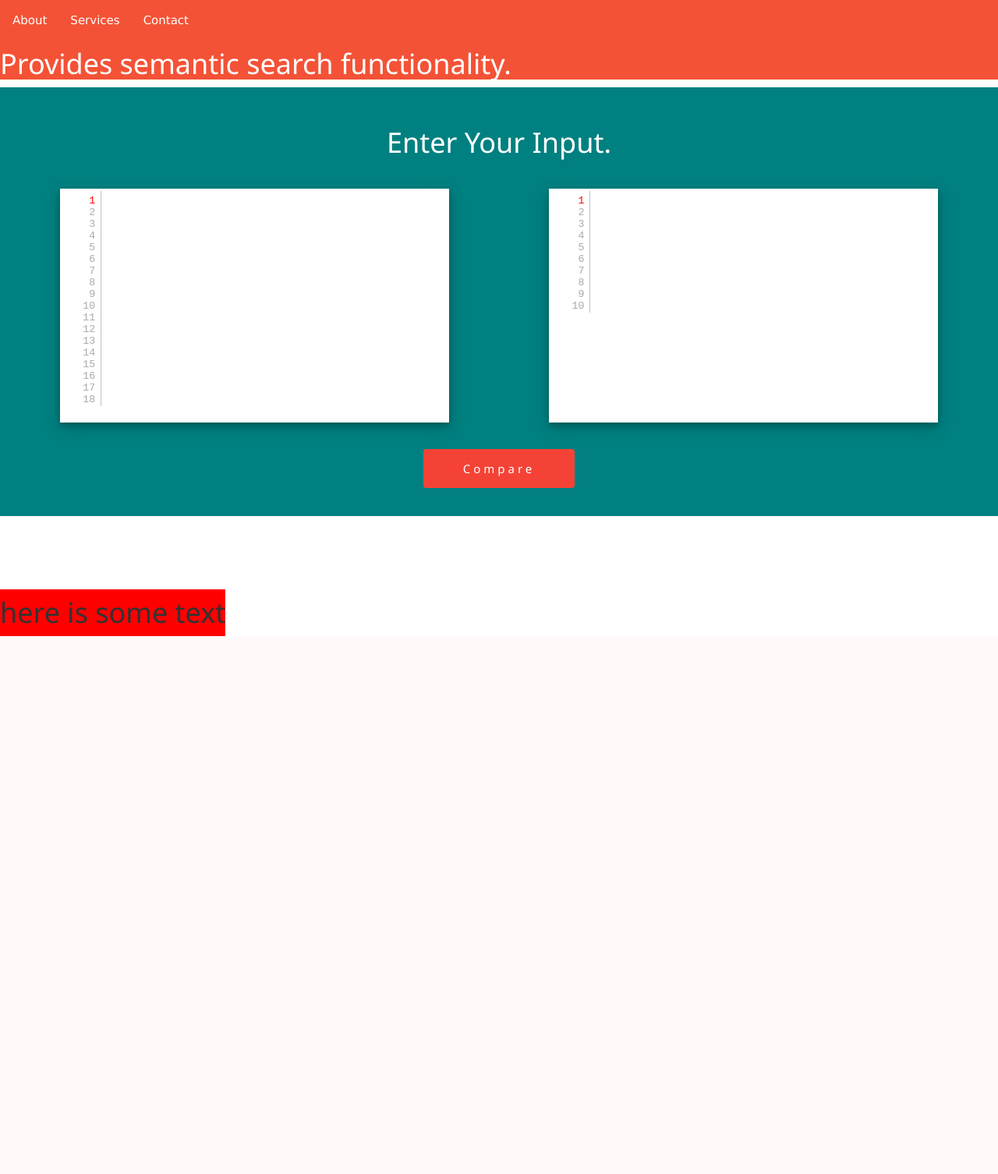
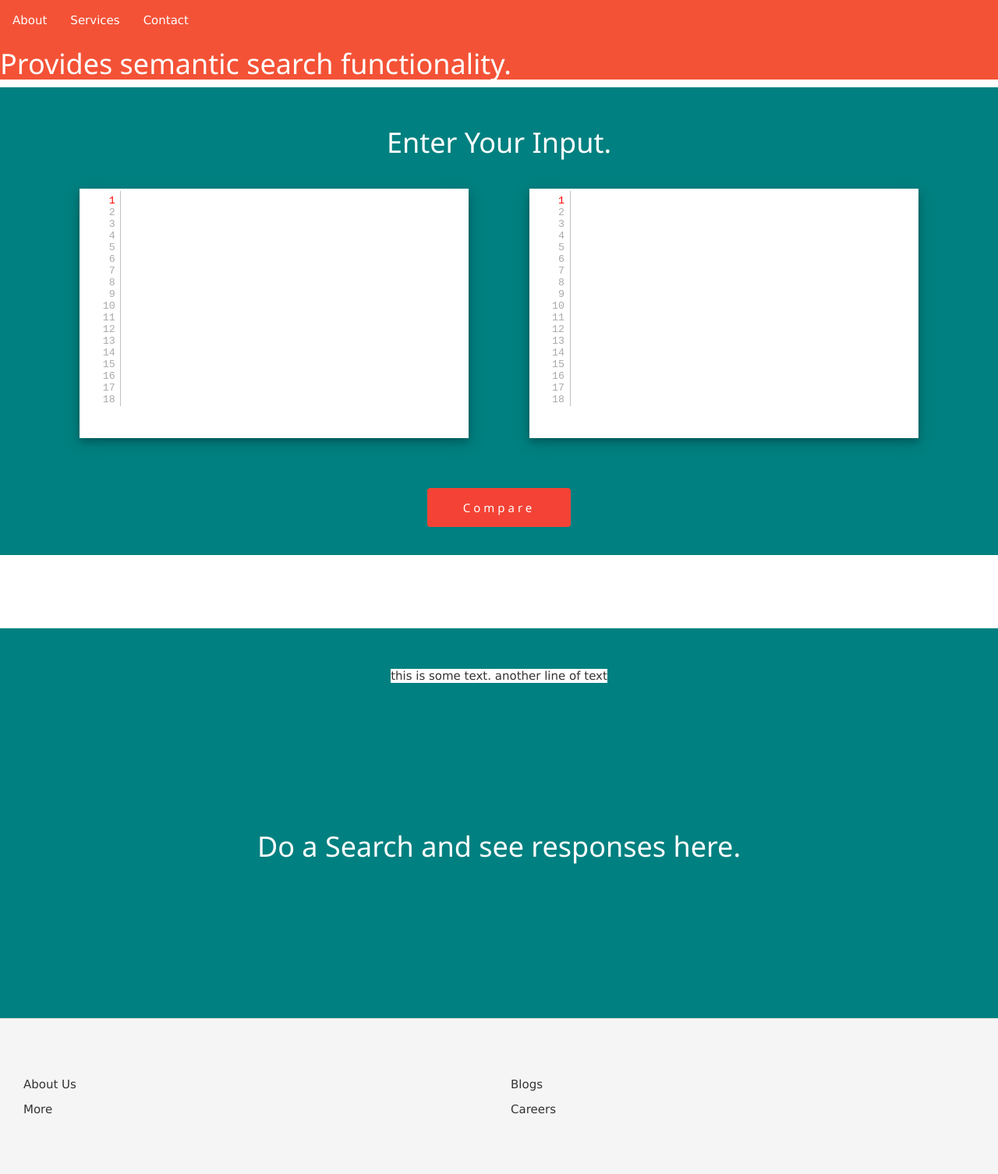
Before and after one commit to rohangarwal/SS_Graph_FrontEnd, a Django app: template helloapp/howdy/templates/base.html in a window 1280 px wide. Shown: the whole page at 78% size. Before the commit the page ends 816 px from the top, so only its background shows below. Run offline with Django 3.2, Linux system fonts and the light colour scheme; the template is opened without the code that fills it, so the values that code supplies are empty; some libraries are stand-ins or nearby versions.

Commit message:
changes; added ajax with sweetalert support

```diff
--- a/helloapp/howdy/templates/base.html
+++ b/helloapp/howdy/templates/base.html
@@ -30,32 +30,69 @@
     </script>
 
     <script type='text/javaScript'>
-      /*
+
       function init()
       {
+        //set_footer_position();
+        define_element_positions();
       }
-      */
+      function define_element_positions()
+      {
+        //query_results_div
+        query_results_div = document.getElementById('query_results_div');
+        user_inp_div_outer = document.getElementById('user_inp_div_outer');
+        //query_results_div.style.top = user_inp_div_outer.offsetHeight + "px";
+        //console.log(user_inp_div_outer.offsetHeight);
+        //footer
+        footer = document.getElementById('footer');
+        footer.style.top = query_results_div.offsetTop + query_results_div.offsetHeight + "px";
+      }
       $(document).ready(function(){
         //$("#textarea1").value = '';
         //$("#textarea2").value = '';
         $("#compare_btn").click(function(e){
           e.preventDefault();
-          console.log('making ajax request');
           var input_data1 = $("#textarea1").val();
           var input_data2 = $("#textarea2").val();
-          //console.log(input_data1);
+          swal({
+            title: "Do a semantic comparison",
+            //text: "Please wait, crunching the latest data just for you!",
+            type: 'info',
+            showCancelButton: true,
+            closeOnConfirm: false,
+            showLoaderOnConfirm: true,
+            confirmButtonText: "Compare",
+            },
+            function() {
+              $('.sweet-alert > p').text("Please wait, crunching the latest data just for you!");
               $.ajax({
                 url: '/ajax/debug_ajax/',
                 data: { 'input_data1' : input_data1,
                         'input_data2' : input_data2 },
                 dataType: 'json',
-            success: function(data){ if(data.working) {
+                success: function(data){
+                            if(data.working) {
+                              //console.log(data.data_);
+                              query_results_div = document.getElementById('query_results_div');
+                              query_results_div.innerHTML = "";
+                              var h = document.createElement("H1");
+                              var text = "Similarity Score is " + data.score;
+                              var t = document.createTextNode(text);
+                              h.appendChild(t);
+                              query_results_div.appendChild(h);
+                              var result_div = document.createElement('div');
+                              text_area1 = document.createElement("textarea");
+                              text_area1.className = 'lined';
+                              text_area1.value = data.text1;
+                              result_div.appendChild(text_area1);
+                              query_results_div.appendChild(result_div);
 
-                                      //alert('inside function ajax success');
-                                      console.log(data.data_);
+                              //swal("Good job!", "You clicked the button!", "success",{timer:2000;});
+                              swal({title:"Done!", timer: 2000, showConfirmButton:false});
                             }
                          },
-            failure: function(){ alert('something not working'); }
+                failure: function(){ console.log('something not working'); }
+              })
               });
             });
       });
@@ -79,7 +116,7 @@
       #user_inp_div_outer
       {
         background-color: #008080;
-        height: 550px; /* calculate this height, instead of hardcoded value */
+        height: 600px;
         width: 100%;
         left: 0;
         text-align: center;
@@ -95,18 +132,30 @@
       #user_input_div
       {
         background-color: #008080;
-        height:400px; /*remove hardcode value*/
+        height:450px;
         position:relative;
-        top:30px; /*remove hardcode value*/
-        margin-left: 6%;
-        margin-right: 6%;
+        top:5%;
+        margin-left: 8%;
+        margin-right: 8%;
       }
       #query_results_div
       {
-        top:500px; /* #main-container.offsetTop ; user_inp_div_outer.height + somevalue*/
+        top: 550px;
         position:absolute;
         margin-top:20%;
-        background-color: red;
+        width: 100%;
+        height: 500px;
+        background-color: #008080;
+        text-align: center;
+      }
+      #query_results_div h1
+      {
+        margin: auto;
+        top: 50%;
+        bottom: 50%;
+        position: relative;
+        vertical-align: middle;
+        color: white;
       }
       #upper-container-panel h1
       {
@@ -135,10 +184,22 @@
         max-width:660px!important;
         margin:auto!important;
       }
+      #footer
+      {
+        /*top:1000px;*/
+        width:100%;
+        height:200px;
+        position:absolute;
+      }
+      #footer-one, #footer-two
+      {
+        position: relative;
+        margin-top:5%;
+      }
     </style>
 </head>
 
-<body>
+<body onload="init()">
 
     <div id="upper-container">
       <!-- Navigation -->
@@ -169,16 +230,16 @@
       <div id="user_inp_div_outer">
         <h1>Enter Your Input.</h1>
         <div class="row" id="user_input_div">
-          <div class="w3-card-4" style="float:left; height:300px;">
+          <div class="w3-card-4" style="float:left; height:320px;">
             <textarea id="textarea1" class="lined" rows="18" cols="60">
             </textarea>
           </div>
-          <div class="w3-card-4" style="float:right; height:300px;">
-            <textarea id="textarea2" class="lined" rows="10" cols="60">
+          <div class="w3-card-4" style="float:right; height:320px;">
+            <textarea id="textarea2" class="lined" rows="18" cols="60">
             </textarea>
           </div>
           <p><p>
-          <div id="compare_btn_div" class="w3-panel" style="width:20%">
+          <div id="compare_btn_div" class="w3-panel col-sm-12" style="width:20%">
             {% csrf_token %}
             <button id="compare_btn" class="w3-btn w3-ripple w3-block w3-wide w3-round w3-red" style="height:50px;">Compare</button>
           </div>
@@ -187,10 +248,25 @@
 
       <div id="query_results_div">
         <p>
-          <h1>here is some text</h1>
+          <h1>Do a Search and see responses here.</h1>
         <p>
+        <span style="background-color:white;">
+          this is some text.
+          another line of text
+        </span>
       </div>
 
+    </div>
+
+    <div id="footer" class="panel-footer">
+      <div class="col-sm-6" id="footer-one">
+        <p>About Us</p>
+        <p>More</p>
+      </div>
+      <div class="col-sm-6" id="footer-two">
+        <p>Blogs</p>
+        <p>Careers</p>
+      </div>
     </div>
     <!-- /.container -->
 </body>
```
Also changed, not shown: helloapp/howdy/views.py (+6 -2 lines). Lines whose indentation alone changed are shown as unchanged.
